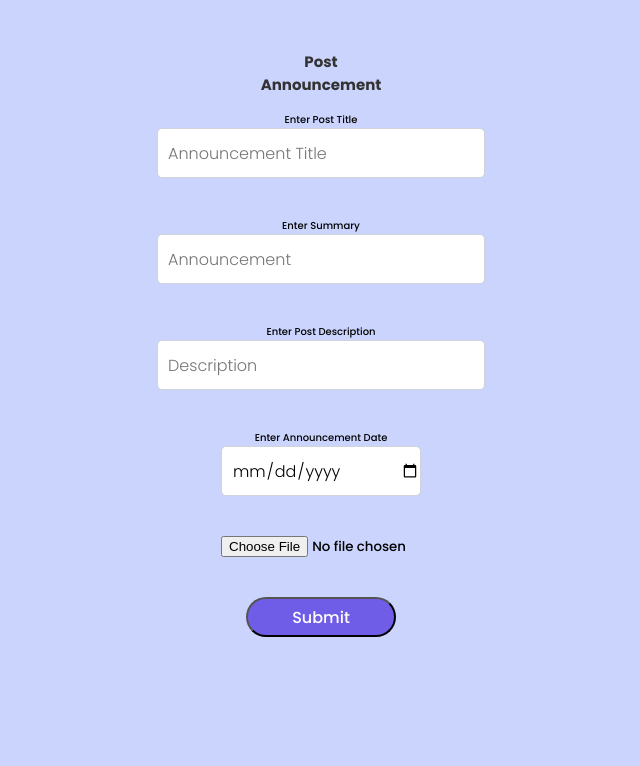
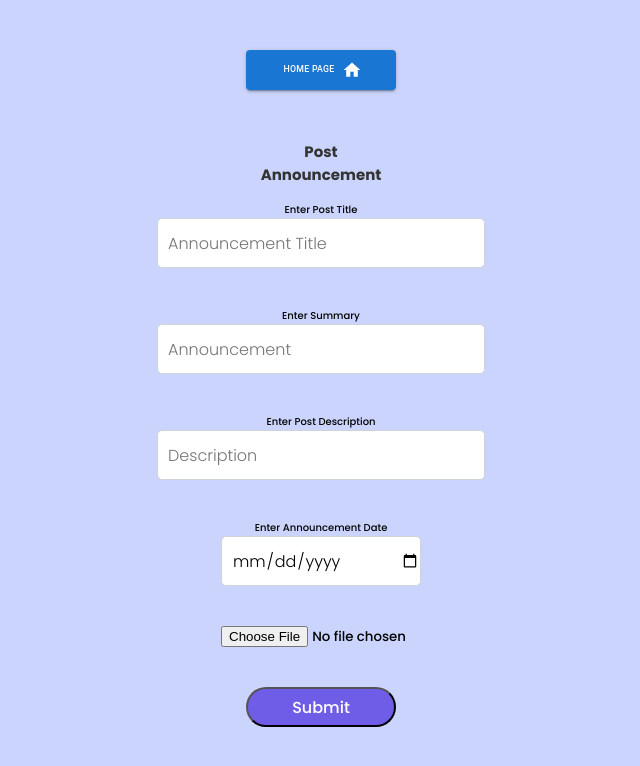
Before and after one commit to shahzaib-shafiq/SSNA-Admin, a React (Create React App) app: page /Announcement in a window 1280 px wide. Shown: the top 766 px of the page, without its empty margins (319-959 px from the left). Built offline with nearby package versions, Linux system fonts and the light colour scheme.

Commit message:
Added Homepage Buttons

```diff
--- a/src/App.js
+++ b/src/App.js
@@ -6,6 +6,7 @@ import Registration from './Components/Registration';
 
 import FacultyData from './Components/FacultyData';
 import { BrowserRouter, Routes, Route } from 'react-router-dom'
+import HomePage from './Components/HomePage';
 
 function App() {
   return (
@@ -14,6 +15,7 @@ function App() {
       <BrowserRouter>
         <Routes>
           <Route path='/' element={<Registration />}></Route>
+          <Route path='/HomePage' element={<HomePage />}></Route>
           <Route path='/FacultyData' element={<FacultyData />}></Route>
           <Route path='/Announcement' element={<Announcements />}></Route>
 
--- a/src/Components/Announcements.js
+++ b/src/Components/Announcements.js
@@ -2,7 +2,9 @@ import React, { useState } from "react";
 import { imagedb } from "./config";
 import { getDownloadURL, ref, uploadBytes } from 'firebase/storage'
 import { v4 } from 'uuid';
-
+import { Link } from 'react-router-dom'
+import Button from '@mui/material/Button';
+import HomeIcon from '@mui/icons-material/Home';
 const Announcements
   = () => {
     const [userData, setUserData] = useState({
@@ -128,6 +130,12 @@ const Announcements
           <div className="container">
             <div className="row">
               <div className="col-12 col-lg-10 mx-auto">
+              <Link to='/HomePage'>
+                  <Button variant='contained' size='medium' endIcon={<HomeIcon />}>
+                   Home Page
+                  </Button>
+                </Link>
+
                 <div className="row">
                   <div className="contact-leftside col-12 col-lg-5">
                     <h1 className="main-heading fw-bold">
@@ -141,7 +149,6 @@ const Announcements
                   {/* right side contact form  */}
                   <div className="contact-rightside col-12 col-lg-7">
                     <form method="POST">
-
                       <div className="row">
                         <label htmlFor="email" className="input-label">
                           Enter Post Title
--- a/src/Components/FacultyData.js
+++ b/src/Components/FacultyData.js
@@ -1,4 +1,4 @@
-import React,{useState} from "react";
+import React, { useState } from "react";
 import styled from "styled-components";
 import { GlobalStyle } from "../Styles/globalStyles";
 import { useFormik } from "formik";
@@ -6,9 +6,9 @@ import { signUpSchema } from "../schemas";
 import { imagedb } from "./config";
 import { getDownloadURL, ref, uploadBytes } from 'firebase/storage'
 import { v4 } from 'uuid';
-
-
-
+import { Link } from 'react-router-dom'
+import Button from '@mui/material/Button';
+import HomeIcon from '@mui/icons-material/Home';
 const initialValues = {
   name: "",
   phone: "",
@@ -56,7 +56,7 @@ const FacultyData = () => {
               University,
               areaOfIntrest,
               id,
-              img:img
+              img: img
             }),
           }
         );
@@ -70,7 +70,7 @@ const FacultyData = () => {
   const handleUpload = (e) => {
     console.log(e.target.files[0])
 
-    const imgs = ref(imagedb, `AnnouncementImgs/${v4()}`)
+    const imgs = ref(imagedb, `FacultyImgs/${v4()}`)
     uploadBytes(imgs, e.target.files[0]).then(data => {
       console.log(data, "imgs")
       getDownloadURL(data.ref).then(val => {
@@ -89,10 +89,14 @@ const FacultyData = () => {
           <div className="modal">
             <div className="modal-container">
               <div className="modal-left">
-                <h1 className="modal-title">Welcome Admin!</h1>
-                <p className="modal-desc">
-                  Add a New Faculty Member
-                </p>
+                <Link to='/HomePage'>
+                  <Button variant='contained' size='medium' endIcon={<HomeIcon />}>
+                   Home Page
+                  </Button>
+                </Link>
+
+                <h1 className="modal-title">Add a New Faculty Member</h1>
+
                 <form onSubmit={handleSubmit}>
                   <div className="input-block">
                     <label htmlFor="name" className="input-label">
@@ -109,16 +113,10 @@ const FacultyData = () => {
                       onBlur={handleBlur}
 
                     />
-
-
                     {errors.name && touched.name ? (
                       <p className="form-error">{errors.name}</p>
                     ) : null}
-
-
                   </div>
-
-
 
                   <div className="input-block">
                     <label htmlFor="email" className="input-label">
```
Lines whose indentation alone changed are shown as unchanged.
